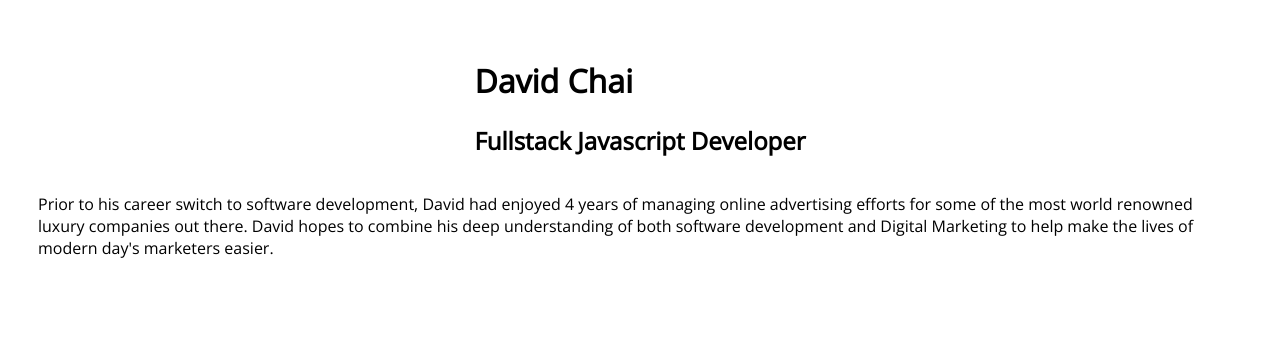
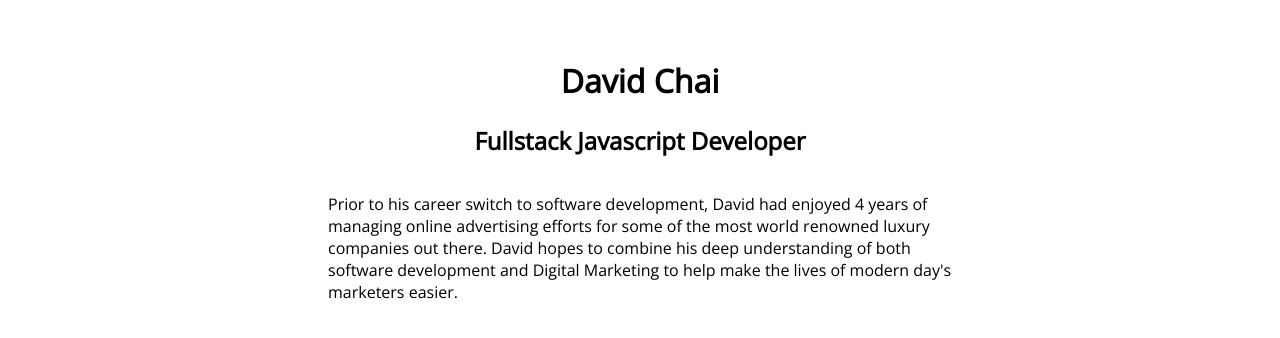
Before and after one commit to davidchai717/davidchai717.github.io, a plain HTML site: page index.html in a window 1280 px wide. Drawn offline with nearby package versions, Linux system fonts and the light colour scheme.

Commit message:
Styling changes

```diff
--- a/style.css
+++ b/style.css
@@ -4,13 +4,13 @@ body {
     flex-direction: column;
     justify-content: center;
     align-items: center;
-    padding: 30px 30px;
+    padding: 30px 25%;
 }
 
-/* #header {
-    flex: 1;
+#header {
+    text-align: center;
 }
 
-#body {
+/* #body {
     flex: 3;
 } */
```
